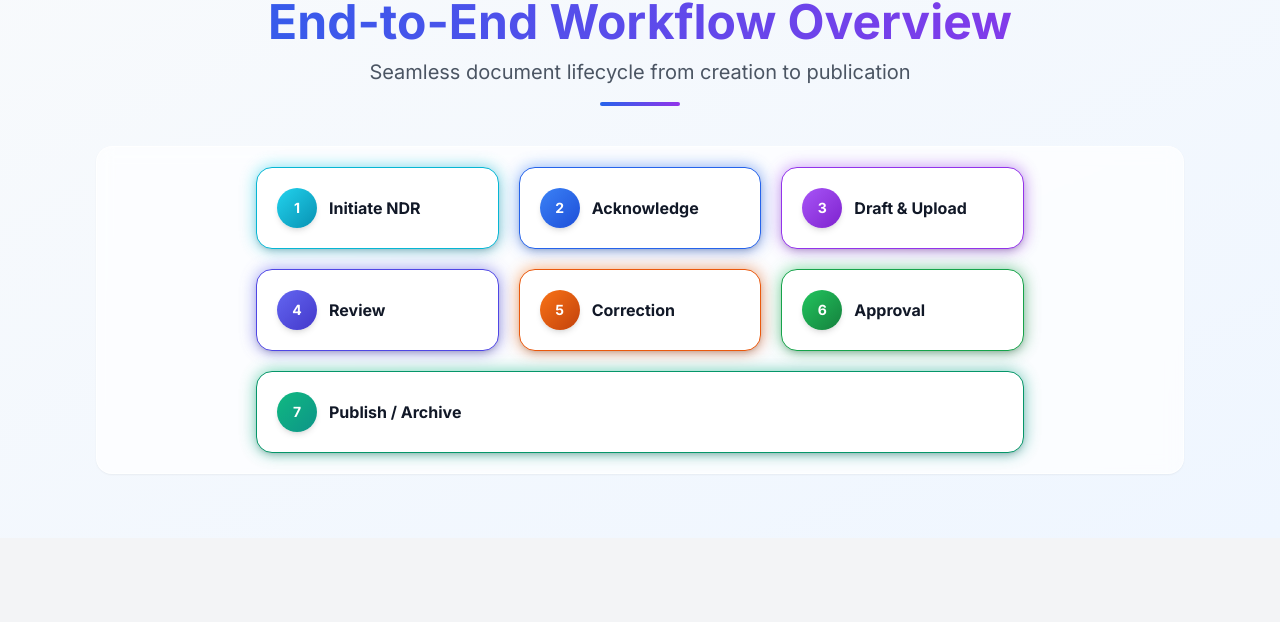
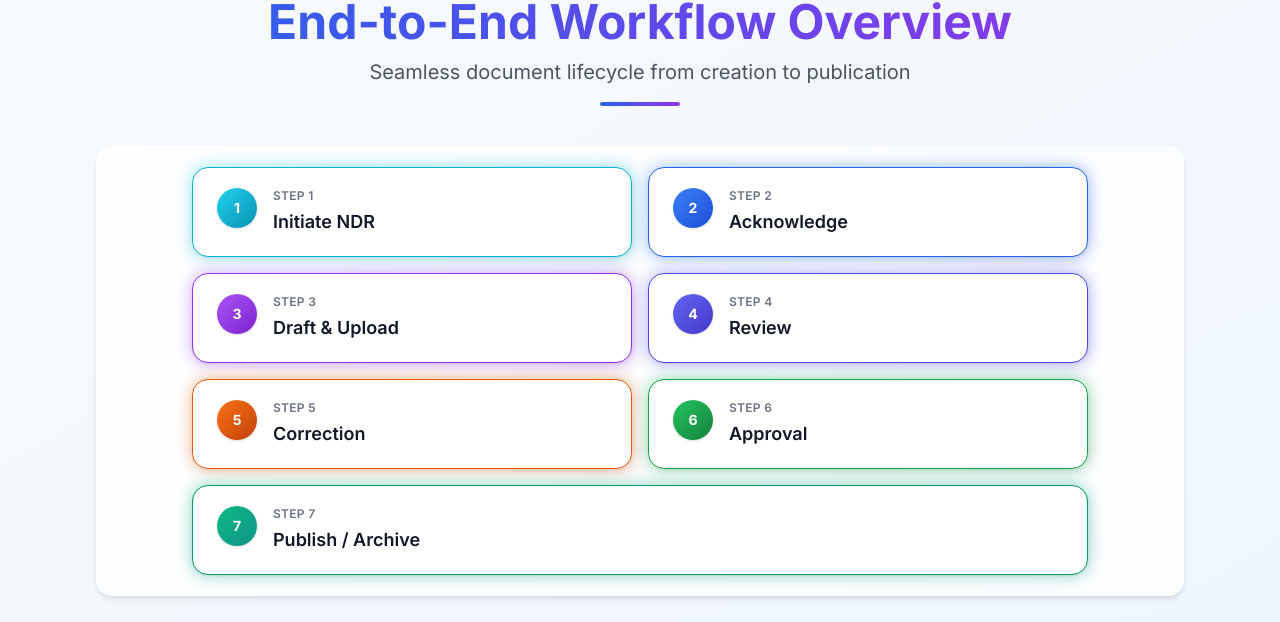
Before and after one commit to HanishSyaura/DocumentManagementSystem, a React (Vite) app in the folder frontend/: page / in a window 1280 px wide. Shown: the part 3420-4042 px from the top of the page. Built offline with nearby package versions, Linux system fonts and the light colour scheme; no server answers.

Commit message:
fix(ui): improve workflow steps UX

```diff
--- a/frontend/src/components/HomePage.jsx
+++ b/frontend/src/components/HomePage.jsx
@@ -707,30 +707,36 @@ const HomePage = () => {
 
             {/* Workflow Steps - Enhanced Modern Design */}
             <div className={`relative ${landingContent?.workflowImage && landingContent?.workflowImagePosition === 'left' ? 'order-1 md:order-2' : ''}`}>
-              <div className="rounded-2xl bg-white/70 backdrop-blur border border-white/70 shadow-sm p-4 sm:p-5">
-                <div className="grid grid-cols-1 sm:grid-cols-2 lg:grid-cols-3 gap-4 sm:gap-5 max-w-3xl mx-auto">
+              <div className="rounded-2xl bg-white/80 backdrop-blur border border-white/80 shadow-md p-4 sm:p-5">
+                <ol className="grid grid-cols-1 sm:grid-cols-2 gap-3 sm:gap-4 max-w-4xl mx-auto">
                   {workflowSteps.map((stepObj, idx) => {
                     const stepText = typeof stepObj?.step === 'string' ? stepObj.step : ''
                     const style = workflowStyleFor(stepObj?.color, idx)
-                    const colSpan = idx === workflowSteps.length - 1 && workflowSteps.length % 3 === 1 ? 'lg:col-span-3' : ''
+                    const isLast = idx === workflowSteps.length - 1
+                    const colSpan = isLast ? 'sm:col-span-2' : ''
 
                     return (
-                      <div key={idx} className={`${colSpan} relative group`}>
-                        <div className={`absolute inset-0 bg-gradient-to-br ${style.from} ${style.to} rounded-2xl blur opacity-60 group-hover:opacity-100 transition`}></div>
-                        <div className={`relative bg-white rounded-2xl p-5 shadow-md border ${style.border} hover:-translate-y-0.5 hover:shadow-lg transition-all`}>
-                          <div className="flex items-center gap-3">
-                            <div className={`w-10 h-10 bg-gradient-to-br ${style.badgeFrom} ${style.badgeTo} rounded-full flex items-center justify-center text-white font-bold shadow-md text-sm`}>
+                      <li key={idx} className={`${colSpan} relative group`}>
+                        <div className={`absolute inset-0 bg-gradient-to-br ${style.from} ${style.to} rounded-2xl blur opacity-50 group-hover:opacity-90 transition`}></div>
+                        <div className={`relative bg-white rounded-2xl px-5 py-4 sm:px-6 sm:py-5 shadow-sm border ${style.border} hover:-translate-y-0.5 hover:shadow-md transition-all`}>
+                          <div className="flex items-start gap-4">
+                            <div className={`w-10 h-10 shrink-0 bg-gradient-to-br ${style.badgeFrom} ${style.badgeTo} rounded-full flex items-center justify-center text-white font-bold shadow text-sm`}>
                               {idx + 1}
                             </div>
-                            <h4 className="font-bold text-gray-900 text-sm sm:text-base leading-snug">
-                              <MarkdownRenderer inline value={stepText} />
-                            </h4>
+                            <div className="min-w-0">
+                              <div className="text-xs font-semibold text-gray-500 tracking-wide uppercase">
+                                Step {idx + 1}
+                              </div>
+                              <div className="mt-1 font-semibold text-gray-900 text-base sm:text-lg leading-snug break-words">
+                                <MarkdownRenderer inline value={stepText} />
+                              </div>
+                            </div>
                           </div>
                         </div>
-                      </div>
+                      </li>
                     )
                   })}
-                </div>
+                </ol>
               </div>
             </div>
 
```
